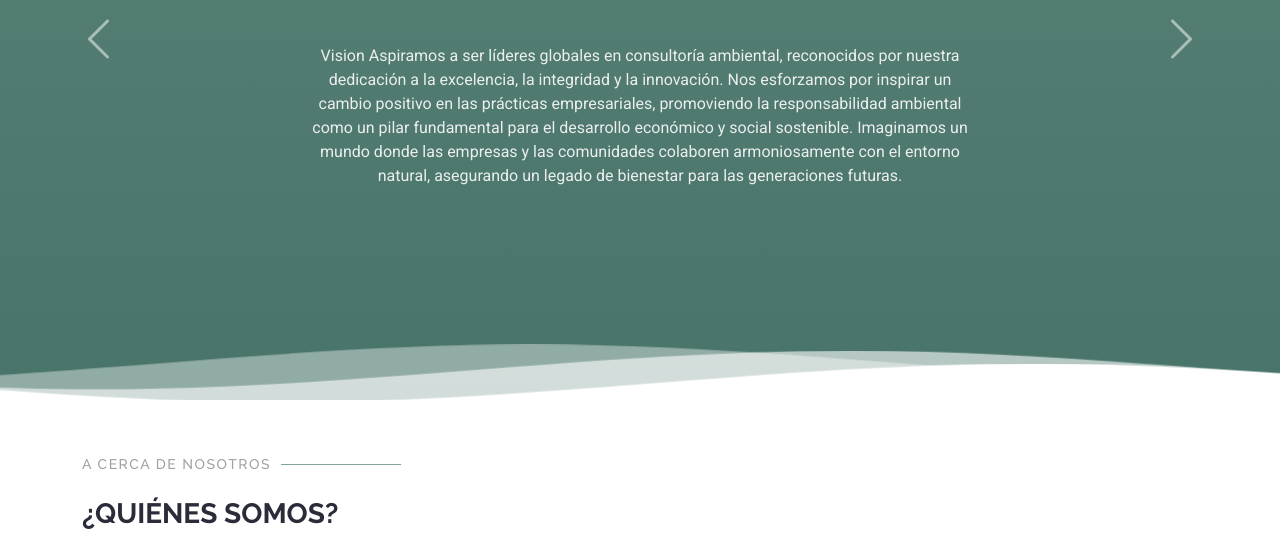
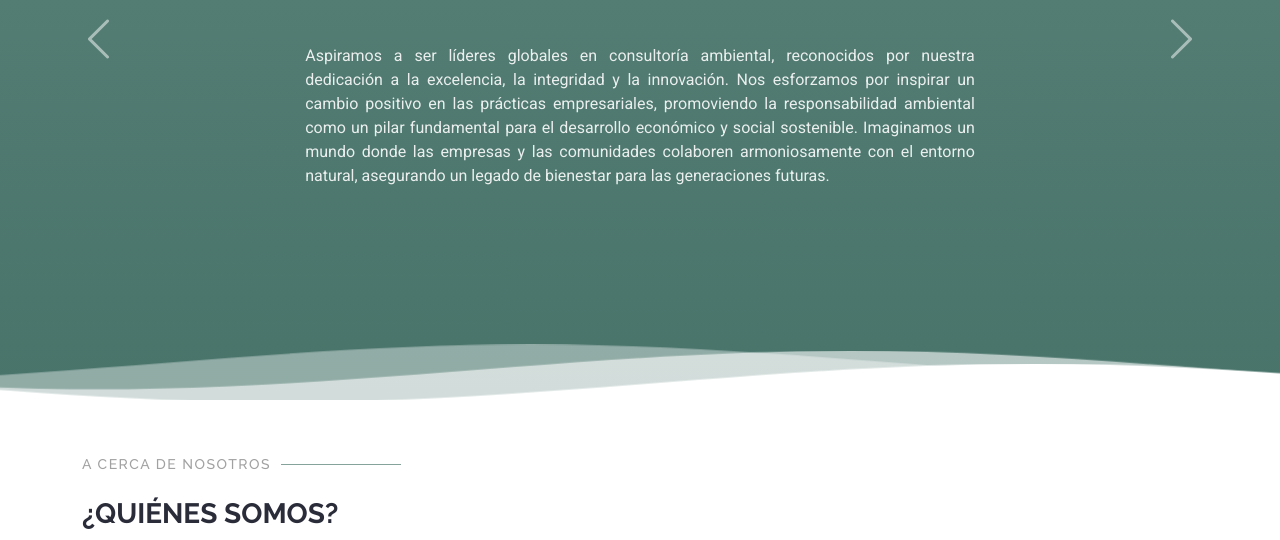
Before and after one commit to JorgeMorenoAlexandres/GreenFlag, a plain HTML site: page index.html in a window 1280 px wide. Shown: the part 260-800 px from the top of the page. Drawn offline with Linux system fonts and the light colour scheme.

Commit message:
Justicicaci;on de visión

```diff
--- a/index.html
+++ b/index.html
@@ -94,8 +94,7 @@
         <div class="carousel-item">
           <div class="carousel-container">
             <h2 class="animate__animated animate__fadeInDown">Visión</h2>
-            <p class="animate__animated animate__fadeInUp">Vision
-              Aspiramos a ser líderes globales en consultoría ambiental, reconocidos por nuestra dedicación a la excelencia, la integridad y la innovación. Nos esforzamos por inspirar un cambio positivo en las prácticas empresariales, promoviendo la responsabilidad ambiental como un pilar fundamental para el desarrollo económico y social sostenible. Imaginamos un mundo donde las empresas y las comunidades colaboren armoniosamente con el entorno natural, asegurando un legado de bienestar para las generaciones futuras.</p>
+            <p class="animate__animated animate__fadeInUp" style="text-align: justify">Aspiramos a ser líderes globales en consultoría ambiental, reconocidos por nuestra dedicación a la excelencia, la integridad y la innovación. Nos esforzamos por inspirar un cambio positivo en las prácticas empresariales, promoviendo la responsabilidad ambiental como un pilar fundamental para el desarrollo económico y social sostenible. Imaginamos un mundo donde las empresas y las comunidades colaboren armoniosamente con el entorno natural, asegurando un legado de bienestar para las generaciones futuras.</p>
 
           </div>
         </div>
```
